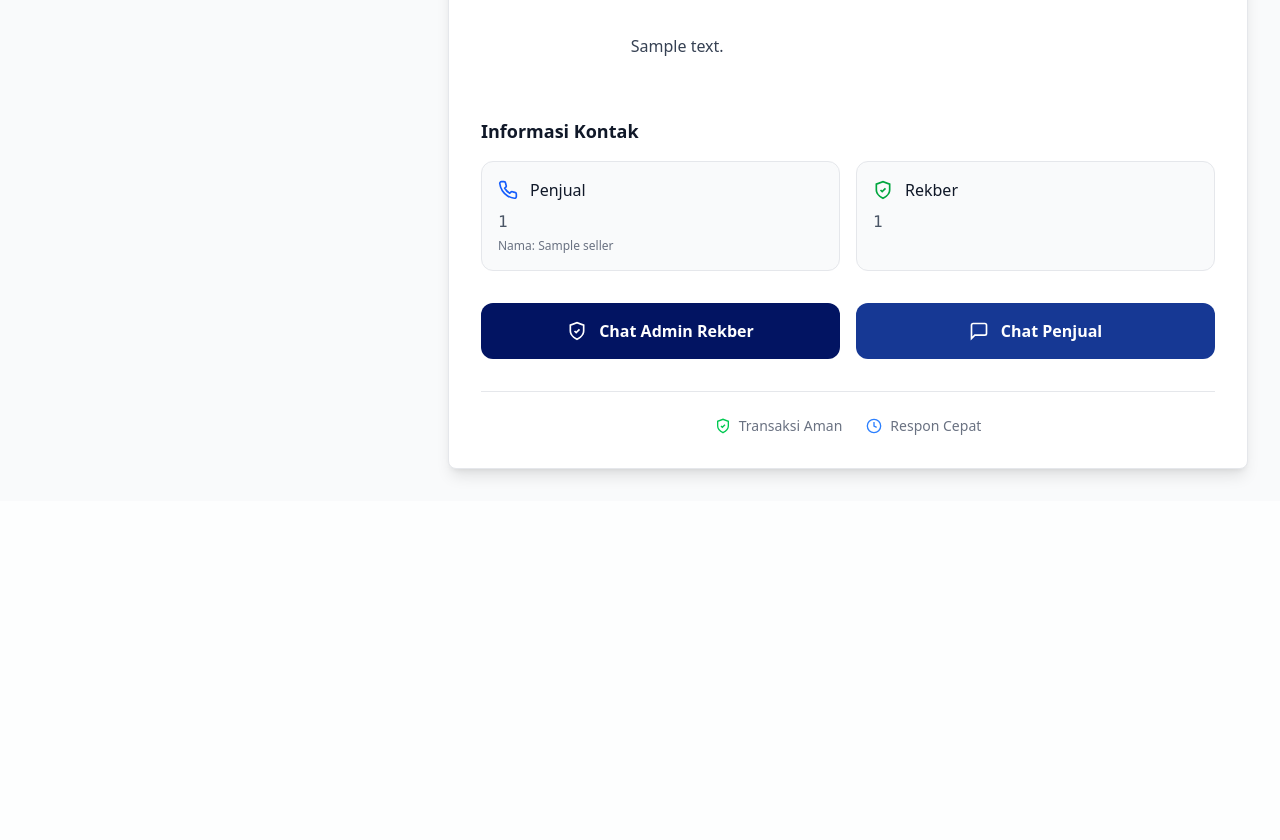
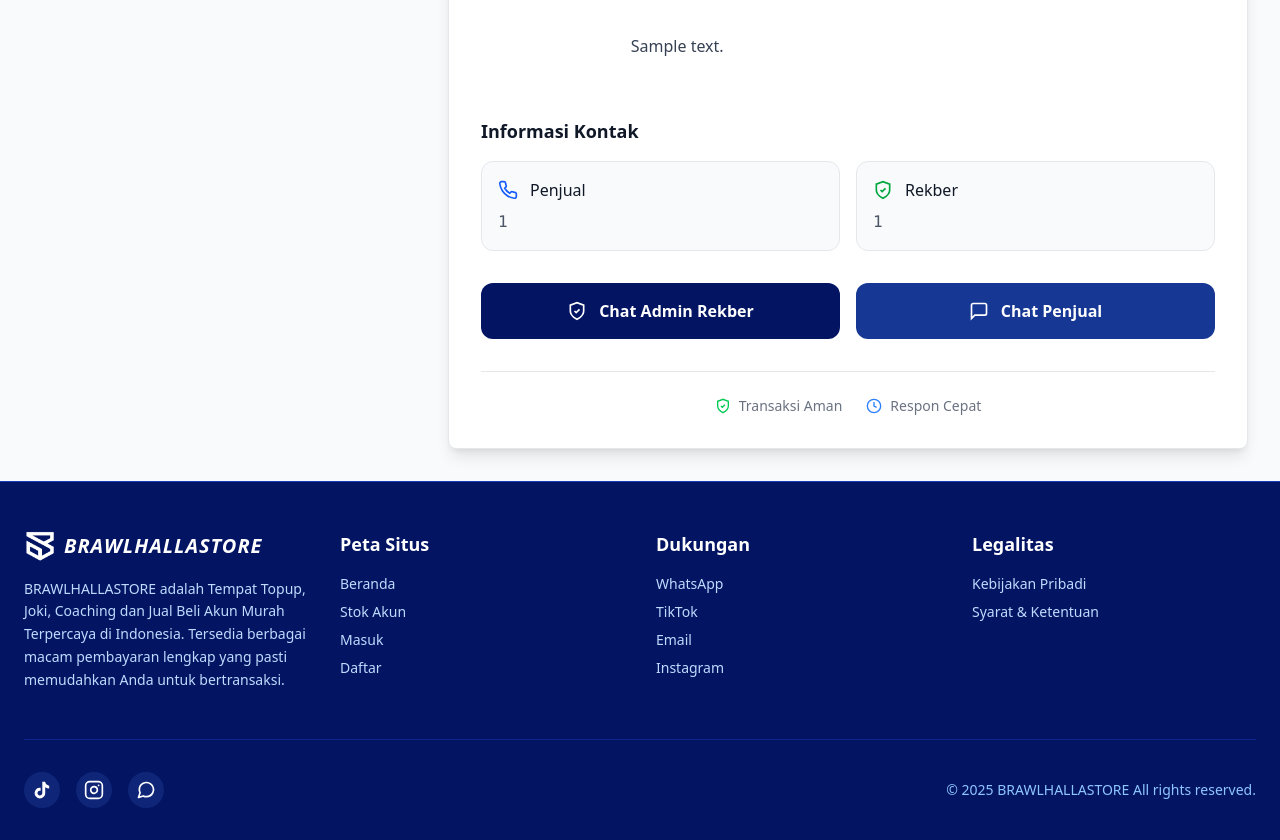
Before and after one commit to Exvade/brawlhallastore, a Laravel app: template resources/views/account-detail.blade.php in a window 1280 px wide. Shown: the part 939-1779 px from the top of the page. Before the commit the page ends 1418 px from the top, so only its background shows below. Run offline with Laravel 12, Linux system fonts and the light colour scheme; the template is opened without the code that fills it: most values are stand-ins (such as "Sample title", 1, 10 or a date in 2020); style sheets or scripts are compiled from the project's sources; parts of the project's set-up code (start-up, migrations or seed data) failed here and were passed over.

Commit message:
FIXED: footer bug logo tidak muncul

```diff
--- a/resources/views/account-detail.blade.php
+++ b/resources/views/account-detail.blade.php
@@ -201,8 +201,6 @@
                                             <span class="font-medium text-gray-900">Penjual</span>
                                         </div>
                                         <p class="text-gray-600 font-mono">{{ $account->seller_number ?? '-' }}</p>
-                                        <p class="text-xs text-gray-500 mt-1">Nama:
-                                            {{ $account->seller->name ?? 'Admin' }}</p>
                                     </div>
 
                                     <div class="p-4 bg-gray-50 rounded-xl border border-gray-200">
@@ -273,6 +271,7 @@
         </div>
     </div>
 
+    <x-footer />
 </body>
 
 </html>
--- a/resources/views/components/footer.blade.php
+++ b/resources/views/components/footer.blade.php
@@ -5,11 +5,12 @@
 
             <div class="space-y-4">
                 <div class="flex items-center gap-2">
-                    <img src="./brawlhallastore-logo.webp" alt="Logo" class="h-8 w-8 brightness-0 invert">
+                    <img src="{{ asset('brawlhallastore-logo.webp') }}" alt="Logo" class="h-8 w-8 brightness-0 invert">
                     <span class="text-xl font-bold tracking-wider italic">BRAWLHALLASTORE</span>
                 </div>
                 <p class="text-blue-200 text-sm leading-relaxed">
-                    BRAWLHALLASTORE adalah Tempat Jasa Joki, Coaching dan Jual Beli Akun Murah Terpercaya di Indonesia.
+                    BRAWLHALLASTORE adalah Tempat Topup, Joki, Coaching dan Jual Beli Akun Murah Terpercaya di
+                    Indonesia.
                     Tersedia berbagai macam pembayaran lengkap yang pasti memudahkan Anda untuk bertransaksi.
                 </p>
             </div>
```
